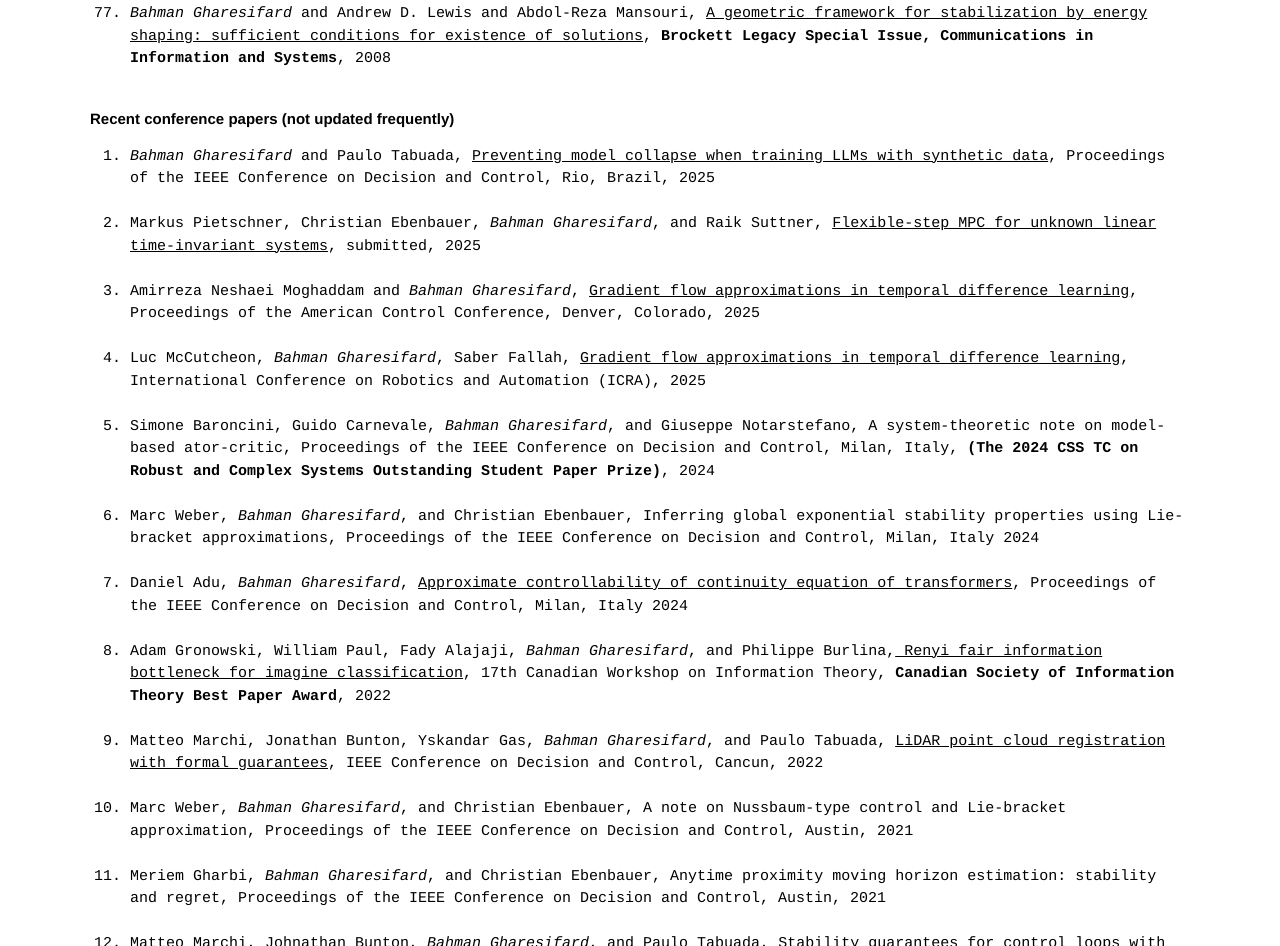
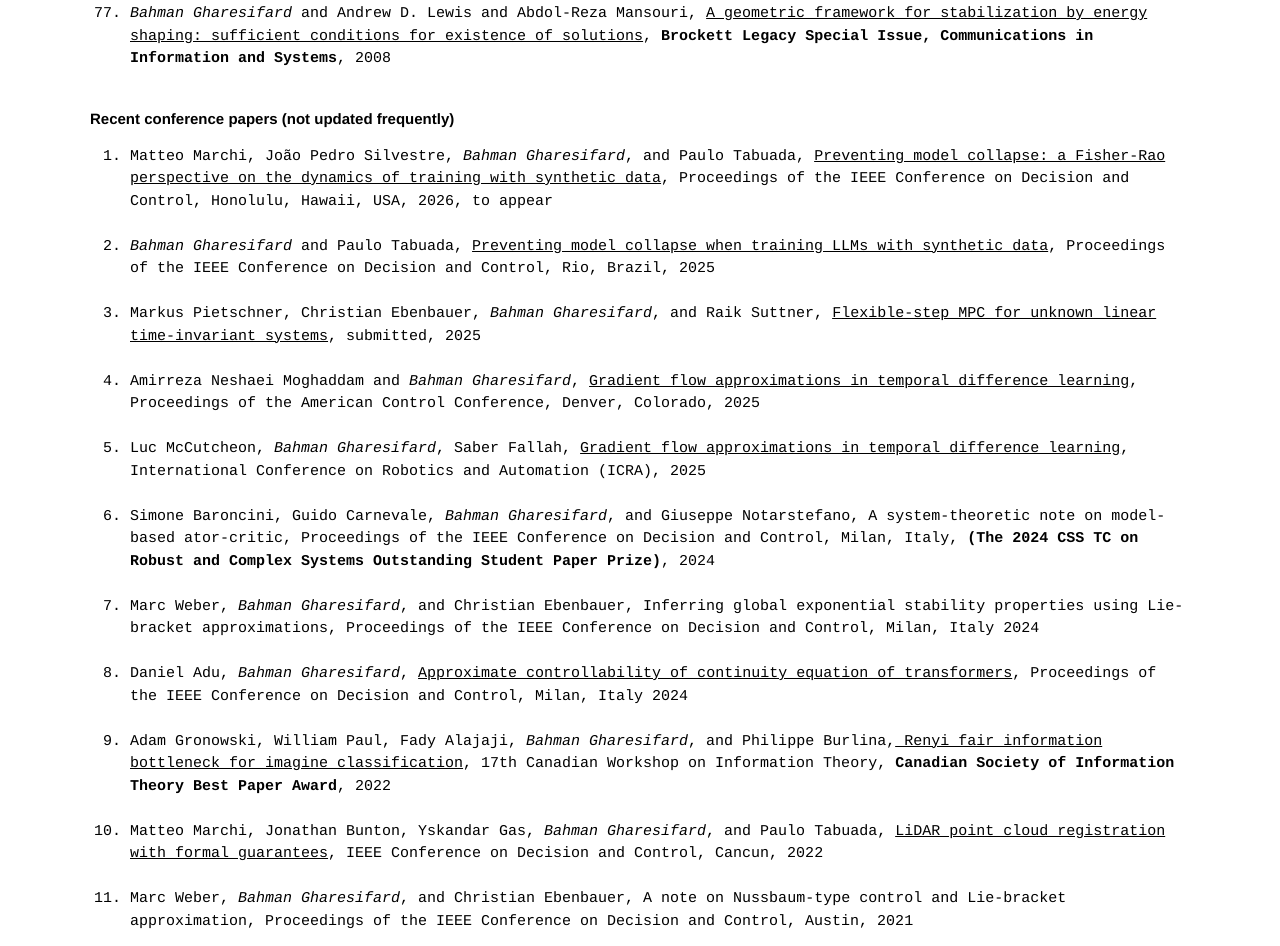
Before and after one commit to gharesifard/gharesifard.github.io, a plain HTML site: page publications.html in a window 1280 px wide. Shown: the part 7495-8441 px from the top of the page. Drawn offline with nearby package versions, Linux system fonts and the light colour scheme.

Commit message:
Add new conference papers to publications.html

```diff
--- a/publications.html
+++ b/publications.html
@@ -102,6 +102,10 @@ Neural networks, LLMs, and deep learning </b></font> </button>
       <li>Álvaro Rodríguez Abella, João Pedro Silvestre, <em> Bahman Gharesifard</em>, and Paulo Tabuada, <a href="https://ieeexplore.ieee.org/abstract/document/11726856"> Deep Learning From a Control Vantage Point: Feedforward, Residual, Transformers, Large Language Models, And Selective State-Space Models</a>, <b>IEEE Control Systems Magazine</b>, 2026</li><br>
 
 
+      <li>Matteo Marchi, João Pedro Silvestre, <em> Bahman Gharesifard</em>, and Paulo Tabuada, <a href="https://arxiv.org/abs/2609.18878"> Preventing model collapse: a Fisher-Rao perspective on the dynamics of training with synthetic data</a>, Proceedings of the IEEE Conference on Decision and Control, Honolulu, Hawaii, USA, 2026, to appear</li><br>
+
+      <li><em> Bahman Gharesifard</em> and Paulo Tabuada, <a href=""> Preventing model collapse when training LLMs with synthetic data</a>,  Proceedings of the IEEE Conference on Decision and Control, Rio, Brazil, 2025</li><br>
+
       <li>Henri Cimetiere, Maria Teresa Chiri, and <em> Bahman Gharesifard</em>, <a href=""> Localmax dynamics for attention in Transformers and its asymptotic behavior</a>, submitted, 2025</li><br>
 
                     <li>Arijit Dey and <em> Bahman Gharesifard</em>, <a href=""> Convergence of asynchronous stochastic gradient descent for
@@ -1308,6 +1312,8 @@ Polyak-Lojasiewicz Functions</a>, submitted, 2025</li><br>
 <font ><b> Recent conference papers (not updated frequently)</b></font>
 
 <ol style="font-family:courier;">
+
+<li>Matteo Marchi, João Pedro Silvestre, <em> Bahman Gharesifard</em>, and Paulo Tabuada, <a href="https://arxiv.org/abs/2609.18878"> Preventing model collapse: a Fisher-Rao perspective on the dynamics of training with synthetic data</a>, Proceedings of the IEEE Conference on Decision and Control, Honolulu, Hawaii, USA, 2026, to appear</li><br>
 
 <li><em> Bahman Gharesifard</em> and Paulo Tabuada, <a href=""> Preventing model collapse when training LLMs with synthetic data</a>,  Proceedings of the IEEE Conference on Decision and Control, Rio, Brazil, 2025</li><br>
 
```
